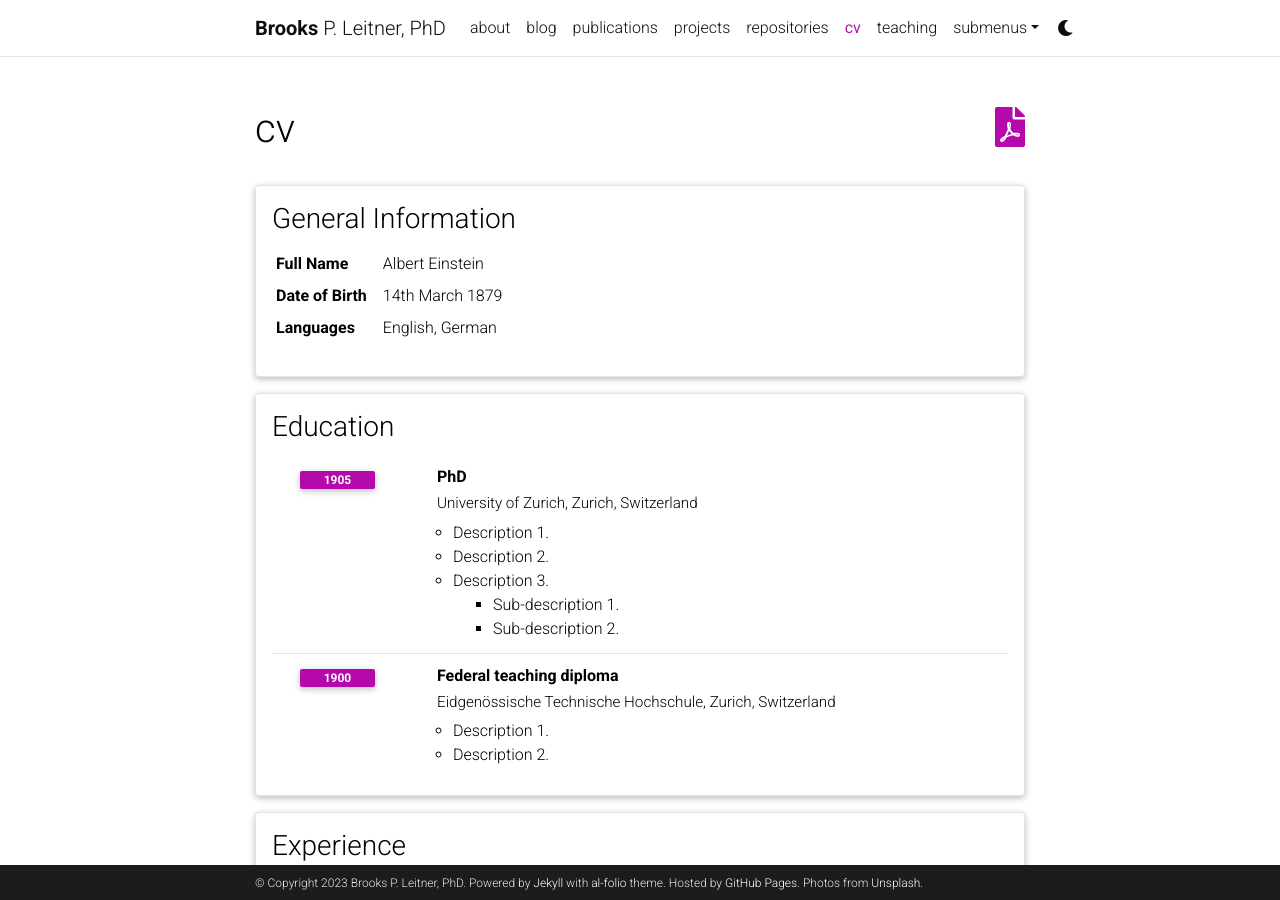
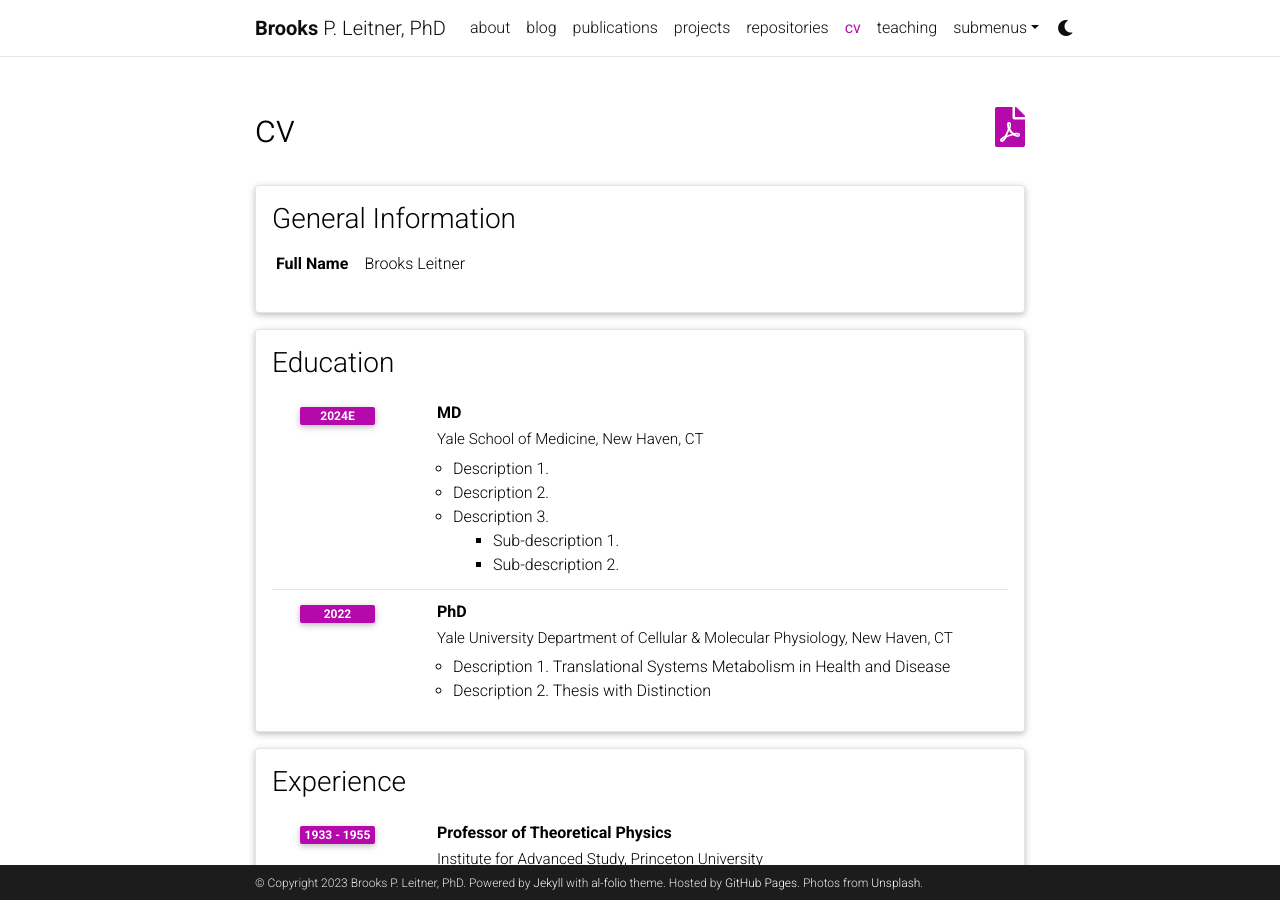
Before and after one commit to BrooksLeitner/BrooksLeitner.github.io, a Jekyll site: the page built from _pages/cv.md, in a window 1280 px wide and 900 px high. Built offline with Jekyll 4.4.1, drawn with Linux system fonts in a browser that asks for light colours; comment, search, counter and statistics services are not loaded; a style sheet for code colours, icons or effects is not loaded.

Commit message:
update CV

```diff
--- a/_config.yml
+++ b/_config.yml
@@ -259,7 +259,7 @@ jekyll-archives:
     tag: '/blog/tag/:name/'
     category: '/blog/category/:name/'
 
-display_tags: ['formatting', 'images', 'links', 'math', 'code'] # this tags will be dispalyed on the front page of your blog
+display_tags: ['metabolism', 'mind', 'exercise', 'medicine', 'data'] # this tags will be dispalyed on the front page of your blog
 
 # -----------------------------------------------------------------------------
 # Jekyll Scholar
@@ -267,8 +267,8 @@ display_tags: ['formatting', 'images', 'links', 'math', 'code'] # this tags will
 
 scholar:
 
-  last_name: [Einstein]
-  first_name: [Albert, A.]
+  last_name: [Leitner]
+  first_name: [Brooks, P.]
 
   style: apa
   locale: en
--- a/_data/cv.yml
+++ b/_data/cv.yml
@@ -2,18 +2,14 @@
   type: map
   contents:
     - name: Full Name
-      value: Albert Einstein
-    - name: Date of Birth
-      value: 14th March 1879
-    - name: Languages
-      value: English, German
+      value: Brooks Leitner
 
 - title: Education
   type: time_table
   contents:
-    - title: PhD
-      institution: University of Zurich, Zurich, Switzerland
-      year: 1905
+    - title: MD
+      institution: Yale School of Medicine, New Haven, CT
+      year: 2024e
       description:
         - Description 1.
         - Description 2.
@@ -21,12 +17,12 @@
           contents:
             - Sub-description 1.
             - Sub-description 2.
-    - title: Federal teaching diploma
-      institution: Eidgenössische Technische Hochschule, Zurich, Switzerland
-      year: 1900
+    - title: PhD
+      institution: Yale University Department of Cellular & Molecular Physiology, New Haven, CT
+      year: 2022
       description:
-        - Description 1.
-        - Description 2.
+        - Description 1. Translational Systems Metabolism in Health and Disease
+        - Description 2. Thesis with Distinction
 
 - title: Experience
   type: time_table
```
